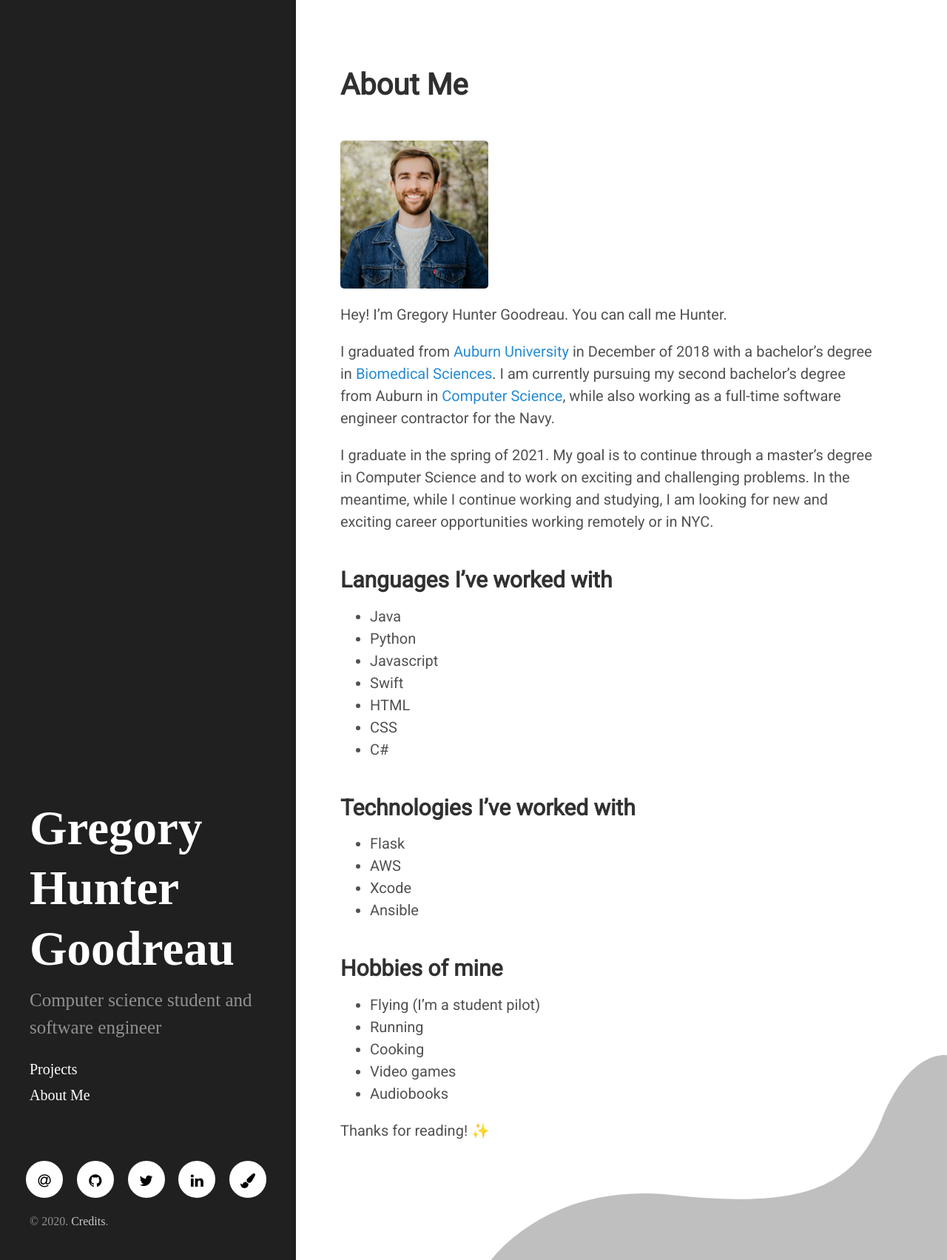
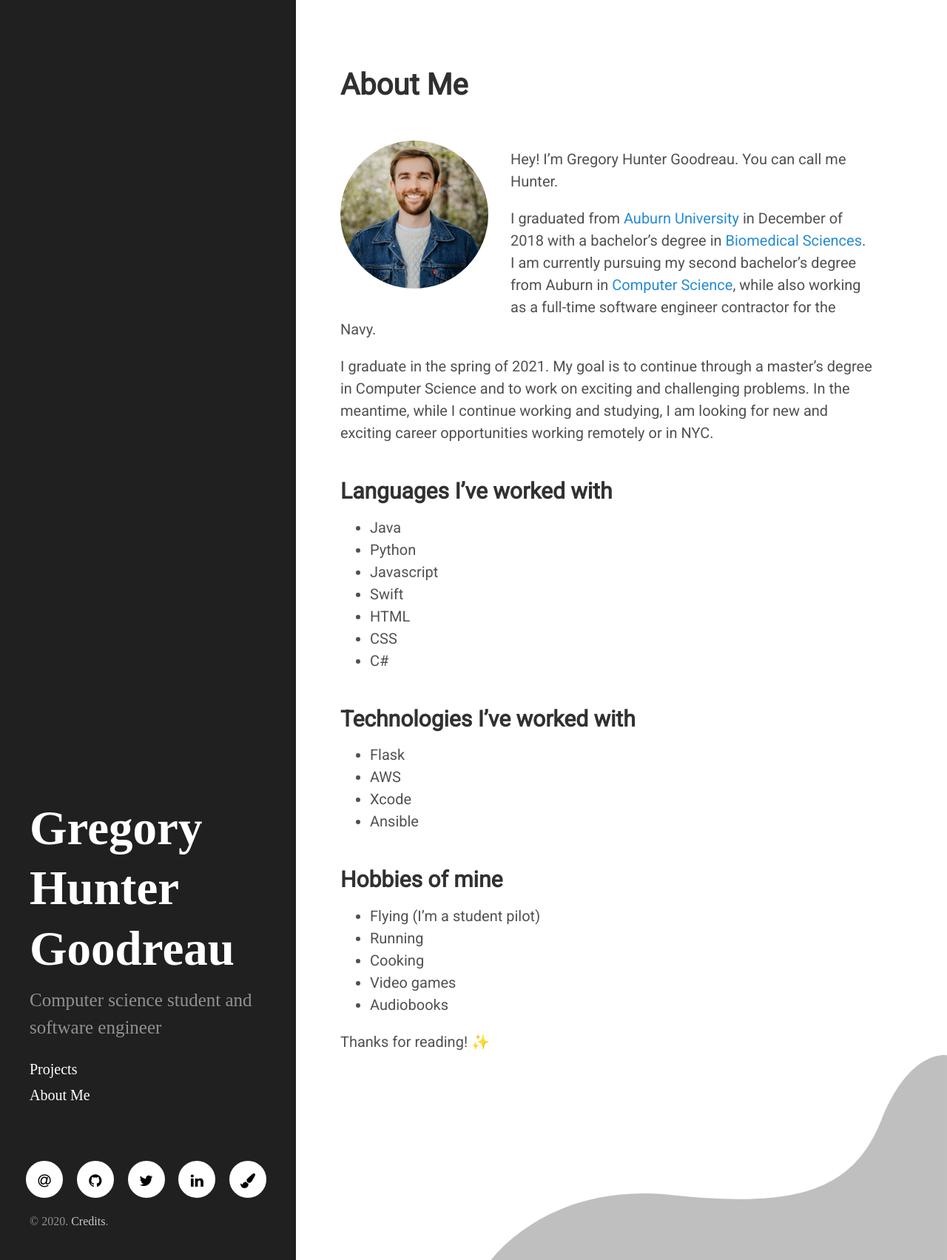
Before and after one commit to ghgoodreau/ghgoodreau.github.io, a Jekyll site: the page built from about.md, in a window 1280 px wide. Shown: the whole page at 74% size. Built offline with Jekyll 4.4.1, drawn with Linux system fonts in a browser that asks for light colours; some web fonts are replaced.

Commit message:
design improvements

```diff
--- a/public/css/ghg.css
+++ b/public/css/ghg.css
@@ -272,20 +272,28 @@ code table, code td {
 figure {
   margin: 0;
 }
+
+/* headshot on about me page */
 #hunter-headshot {
-  /* border-radius: 50%; */
+  border-radius: 50%;
   display: block;
-  /* margin-left: 5%; */
 }
+/* mobile headshot styling */
 @media (max-width: 48em) {
   .page-title {
     text-align: center;
   }
   #hunter-headshot {
-    border-radius: 50%;
     display: block;
     margin-left: auto;
     margin-right: auto;
+  }
+}
+/* desktop headshot styling */
+@media (min-width: 48em) {
+  #hunter-headshot {
+    float: left;
+    margin-right: 2em;
   }
 }
 
```
Also changed, not shown: credits/index.md (+1 -1 lines).
